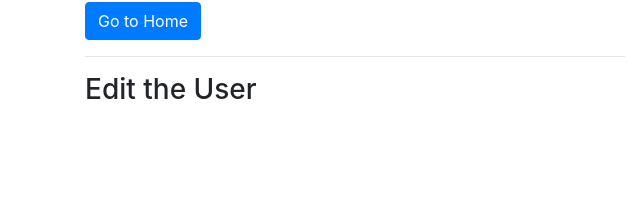
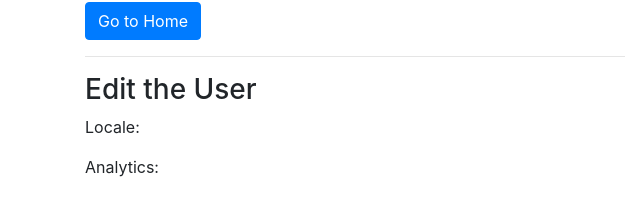
Before and after one commit to vladislavXXL/stock-trader, a Vue app: page /user/1/edit in a window 1280 px wide. Shown: the part 200-416 px from the top of the page, without its empty margins (0-640 px from the left). Built offline with nearby package versions, Linux system fonts and the light colour scheme.

Commit message:
Using query parameters

```diff
--- a/src/components/User/UserDetail.vue
+++ b/src/components/User/UserDetail.vue
@@ -5,7 +5,7 @@
         <router-link
                 tag="button"
                 class="btn btn-primary"
-                :to="{ name: 'userEdit', params: { id: $route.params.id }}"
+                :to="{ name: 'userEdit', params: { id: $route.params.id }, query: { locale: 'en', q: 100 }}"
         >Edit User</router-link>
     </div>
 </template>
--- a/src/components/User/UserEdit.vue
+++ b/src/components/User/UserEdit.vue
@@ -1,5 +1,9 @@
 <template>
-    <h3>Edit the User</h3>
+    <div>
+        <h3>Edit the User</h3>
+        <p>Locale: {{ $route.query.locale }}</p>
+        <p>Analytics: {{ $route.query.q }}</p>
+    </div>
 </template>
 
 <script>
```
